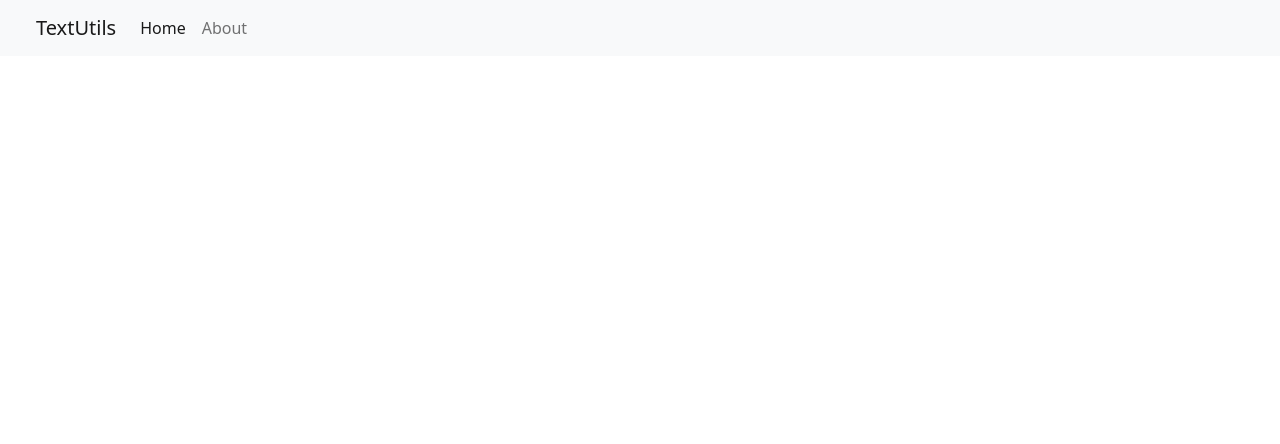
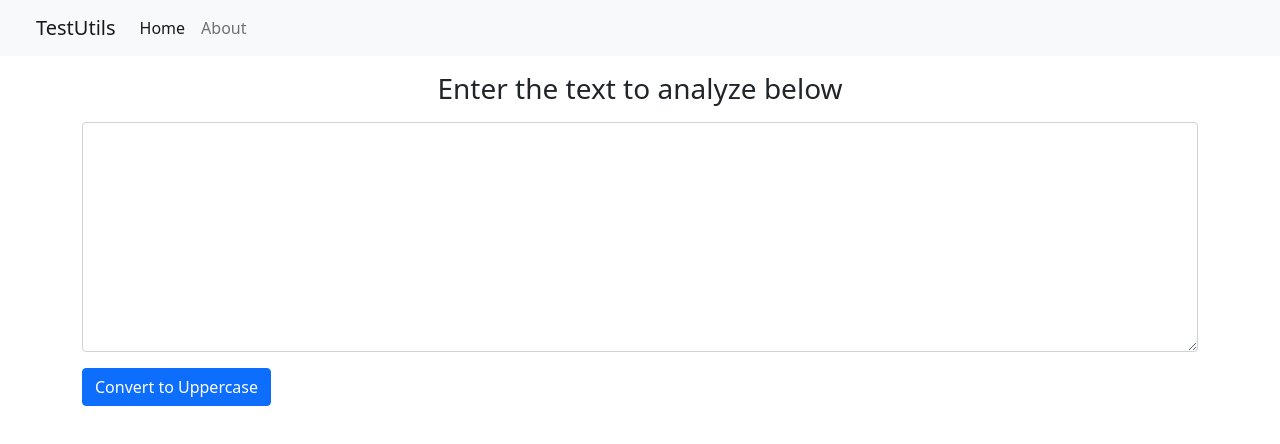
Before and after one commit to Ankkkyyyy/TextUtils_ReactWebApp, a React (Create React App) app: page / in a window 1280 px wide. Shown: the top 444 px of the page. Built offline with nearby package versions, Linux system fonts and the light colour scheme.

Commit message:
initial commit

```diff
--- a/src/App.js
+++ b/src/App.js
@@ -1,30 +1,17 @@
 
 import './App.css';
+import Navbar from './components/Navbar';
+import TextForm from './components/TextForm';
 
 
 function App() {
   return (
     <>
-    <nav className="navbar navbar-expand-lg navbar-light bg-light ">
-  <div  className="container-fluid">
-    <a  className="navbar-brand ms-4" href="/">TextUtils</a>
-    <button  className="navbar-toggler" type="button" data-bs-toggle="collapse" data-bs-target="#navbarNav" aria-controls="navbarNav" aria-expanded="false" aria-label="Toggle navigation">
-      <span  className="navbar-toggler-icon"></span>
-    </button>
-    <div  className="collapse navbar-collapse" id="navbarNav">
-      <ul  className="navbar-nav">
-        <li  className="nav-item">
-          <a  className="nav-link active" aria-current="page" href="/">Home</a>
-        </li>
-        <li  className="nav-item">
-          <a  className="nav-link" href="/">About</a>
-        </li>
+    <Navbar title="TestUtils"/>
+    <div className="container mt-3">
+    <TextForm heading="Enter the text to analyze below" />
+    </div>
 
-
-      </ul>
-    </div>
-  </div>
-</nav>
 
     </>
   );
--- /dev/null
+++ b/src/components/Navbar.js
@@ -0,0 +1,44 @@
+import React from "react";
+import PropTypes from "prop-types";
+export default function Navbar(props) {
+  return (
+    <nav className="navbar navbar-expand-lg navbar-light bg-light ">
+      <div className="container-fluid">
+        <a className="navbar-brand ms-4" href="/">
+          {props.title}
+        </a>
+        <button
+          className="navbar-toggler"
+          type="button"
+          data-bs-toggle="collapse"
+          data-bs-target="#navbarNav"
+          aria-controls="navbarNav"
+          aria-expanded="false"
+          aria-label="Toggle navigation"
+        >
+          <span className="navbar-toggler-icon"></span>
+        </button>
+        <div className="collapse navbar-collapse" id="navbarNav">
+          <ul className="navbar-nav">
+            <li className="nav-item">
+              <a className="nav-link active" aria-current="page" href="/">
+                Home
+              </a>
+            </li>
+            <li className="nav-item">
+              <a className="nav-link" href="/">
+                About
+              </a>
+            </li>
+          </ul>
+        </div>
+      </div>
+    </nav>
+  );
+}
+
+Navbar.propTypes = { title: PropTypes.string };
+// Navbar.defaultProps
+//  = {
+//     title:"Set title here.."
+//  }
--- /dev/null
+++ b/src/components/TextForm.js
@@ -0,0 +1,34 @@
+import React, { useState } from "react";
+
+
+
+
+export default function TextForm(props) {
+
+   const [textArea,setTextArea] = useState("");
+
+   const handleUpClick=()=>{
+        // console.log("uppercase was clicked...")
+        setTextArea(textArea.toUpperCase())
+    }
+   const handleOnchange = (event) =>{
+
+            setTextArea(event.target.value);
+
+    }
+
+
+
+  return (
+    <>
+      <h3 className="text-center text-dark">{props.heading} </h3>
+      <div className="mb-3 mt-3 my-3">
+        <textarea className="form-control" id="myBox" rows="9" value={textArea} onChange={handleOnchange}  >
+
+        </textarea>
+      </div>
+      <button className="btn btn-primary" onClick={handleUpClick} >Convert to Uppercase</button>
+
+    </>
+  );
+}
```
